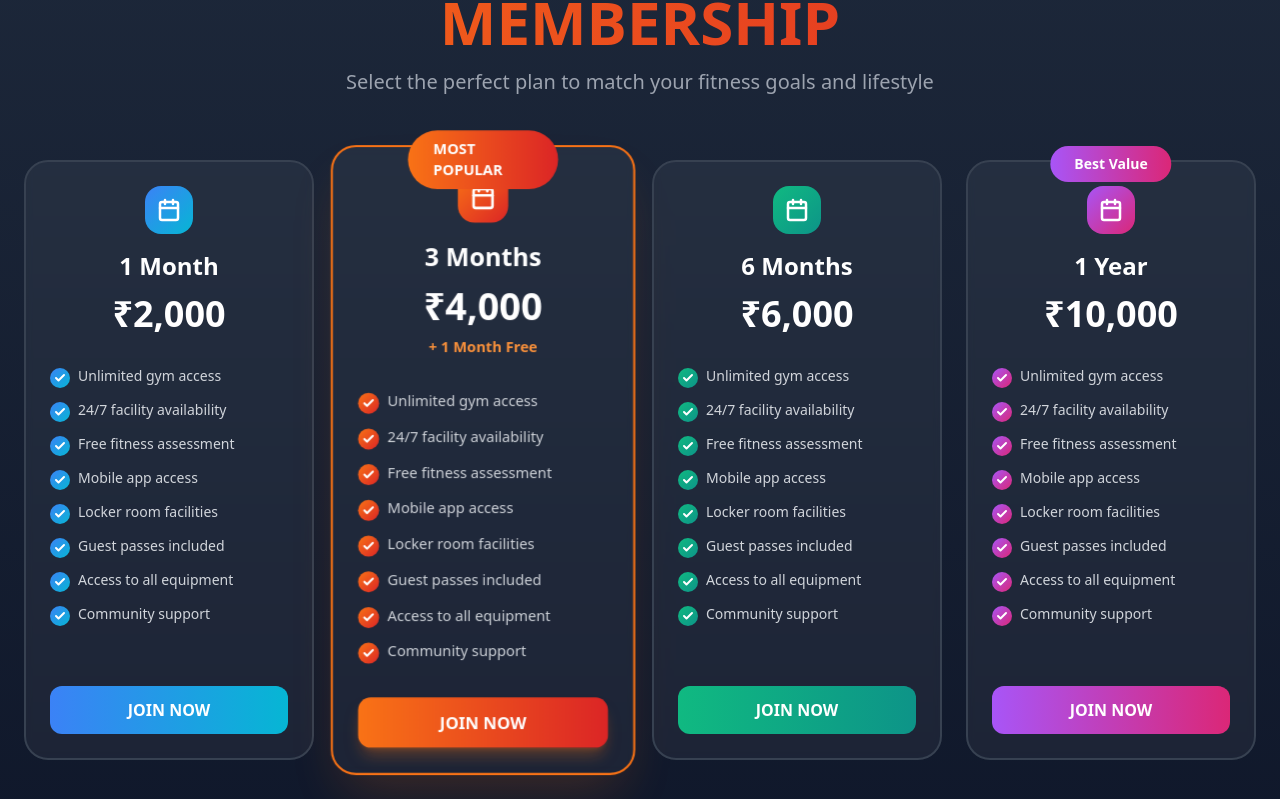
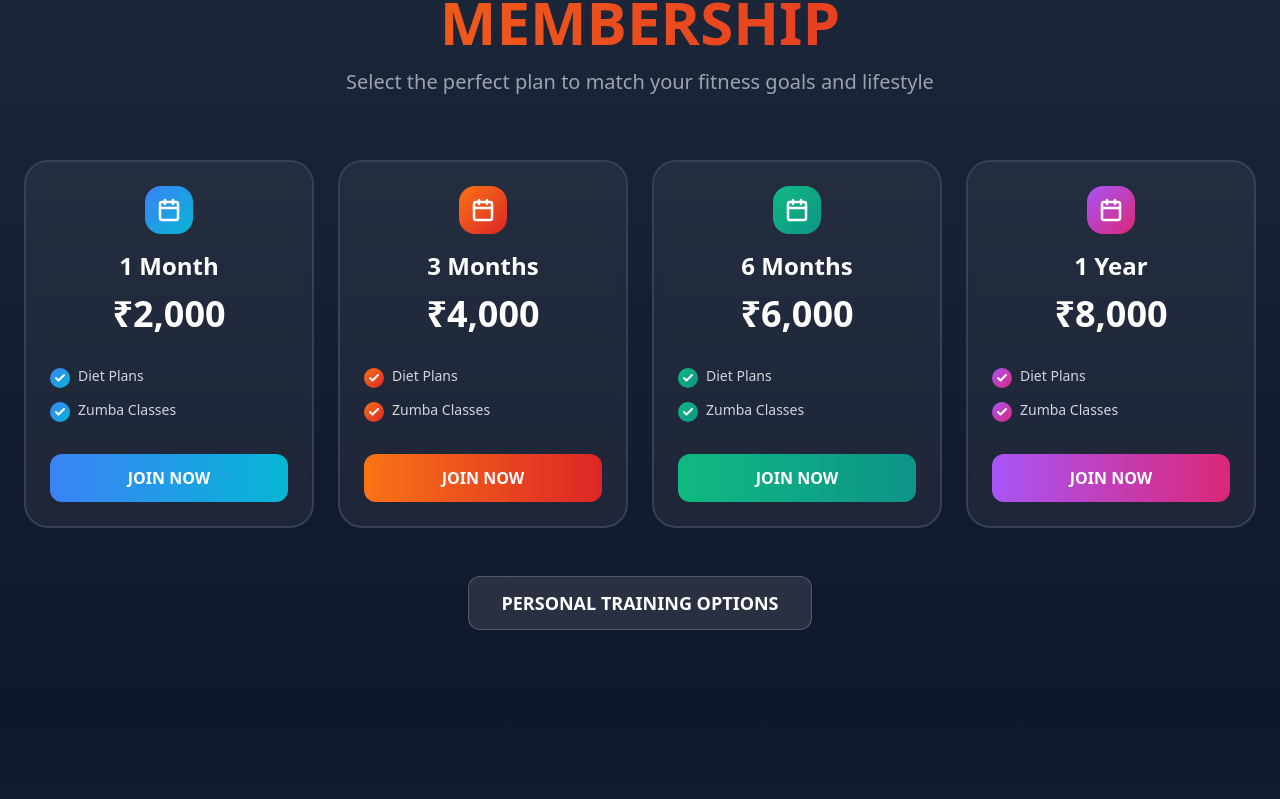
Before and after one commit to morpixdevelopers/Kavifit-gym, a React (Vite) app in the folder UI/: page / in a window 1280 px wide. Shown: the part 1794-2593 px from the top of the page. Built offline with nearby package versions, Linux system fonts and the light colour scheme.

Commit message:
added personal training section

```diff
--- a/UI/src/components/Navbar.tsx
+++ b/UI/src/components/Navbar.tsx
@@ -46,30 +46,7 @@ export default function Navbar({
           >
             HOME
           </button>
-          <button
-            onClick={onWhyChooseUsClick}
-            className="text-xs lg:text-sm font-bold transition-all duration-300 text-gray-300 hover:text-white"
-          >
-            WHY CHOOSE US
-          </button>
-          <button
-            onClick={onPackagesClick}
-            className="text-xs lg:text-sm font-bold transition-all duration-300 text-gray-300 hover:text-white"
-          >
-            PACKAGES
-          </button>
-          <button
-            onClick={onTransformationClick}
-            className="text-xs lg:text-sm font-bold transition-all duration-300 text-gray-300 hover:text-white"
-          >
-            TRANSFORMATION
-          </button>
-          <button
-            onClick={onFacilitiesClick}
-            className="text-xs lg:text-sm font-bold transition-all duration-300 text-gray-300 hover:text-white"
-          >
-            FACILITIES
-          </button>
+
           <button
             onClick={onContactUsClick}
             className="text-xs lg:text-sm font-bold transition-all duration-300 text-gray-300 hover:text-white"
--- a/UI/src/components/PlansSection.tsx
+++ b/UI/src/components/PlansSection.tsx
@@ -1,56 +1,67 @@
+import { useState } from "react";
 import { Check, Calendar } from 'lucide-react';
 
-const plans = [
-  {
-    duration: '1 Month',
-    price: 2000,
-    icon: Calendar,
-    color: 'from-blue-500 to-cyan-500',
-    popular: false,
-    bonus: null,
-  },
-  {
-    duration: '3 Months',
-    price: 4000,
-    icon: Calendar,
-    color: 'from-orange-500 to-red-600',
-    popular: true,
-    bonus: '+ 1 Month Free',
-  },
-  {
-    duration: '6 Months',
-    price: 6000,
-    icon: Calendar,
-    color: 'from-emerald-500 to-teal-600',
-    popular: false,
-    bonus: null,
-  },
-  {
-    duration: '1 Year',
-    price: 10000,
-    icon: Calendar,
-    color: 'from-purple-500 to-pink-600',
-    popular: false,
-    bonus: 'Best Value',
-  },
+type Plan = {
+  duration: string;
+  price: number;
+  icon: any;
+  color?: string;
+  popular?: boolean;
+  bonus?: string | null;
+};
+
+const plans: Plan[] = [
+  { duration: '1 Month', price: 2000, icon: Calendar, color: 'from-blue-500 to-cyan-500', popular: false, bonus: null },
+  { duration: '3 Months', price: 4000, icon: Calendar, color: 'from-orange-500 to-red-600', popular: false, bonus: null },
+  { duration: '6 Months', price: 6000, icon: Calendar, color: 'from-emerald-500 to-teal-600', popular: false, bonus: null },
+  { duration: '1 Year', price: 8000, icon: Calendar, color: 'from-purple-500 to-pink-600', popular: false, bonus: 'Best Value' },
 ];
 
-const features = [
-  'Unlimited gym access',
-  '24/7 facility availability',
-  'Free fitness assessment',
-  'Mobile app access',
-  'Locker room facilities',
-  'Guest passes included',
-  'Access to all equipment',
-  'Community support',
+const morePlans: Plan[] = [
+  { duration: '1 Month', price: 7000, icon: Calendar, color: 'from-yellow-500 to-orange-600' },
+  { duration: '3 Month', price: 18000, icon: Calendar, color: 'from-red-500 to-pink-600' },
 ];
 
+const features = ['Diet Plans', 'Zumba Classes'];
+
 interface PlansSectionProps {
-  onJoinClick: () => void;
+  onJoinClick: (selectedPlan?: Plan) => void; // optional selected plan passed
 }
 
 export default function PlansSection({ onJoinClick }: PlansSectionProps) {
+  const [showModal, setShowModal] = useState(false);
+  const [selectedIndex, setSelectedIndex] = useState<number | null>(null);
+  const [bookingProcessing, setBookingProcessing] = useState(false);
+
+  const handleBookNow = () => {
+    if (selectedIndex === null) return;
+    const selectedPlan = morePlans[selectedIndex];
+
+    setBookingProcessing(true);
+
+    // demo: log booking. Replace with API/Firebase save as needed.
+    const booking = {
+      plan: selectedPlan.duration,
+      price: selectedPlan.price,
+      bookedAt: new Date().toISOString(),
+    };
+    console.log("Personal Training booked:", booking);
+
+    // call parent handler (if they want the plan info)
+    try {
+      onJoinClick?.(selectedPlan);
+    } catch (err) {
+      console.warn("onJoinClick threw:", err);
+    }
+
+    // simple UX: show tiny processing state then close
+    setTimeout(() => {
+      setBookingProcessing(false);
+      setSelectedIndex(null);
+      setShowModal(false);
+    }, 700);
+  };
+
   return (
     <section id="packages" className="py-20 px-6 bg-gradient-to-b from-slate-800 to-slate-900">
       <div className="max-w-7xl mx-auto">
@@ -66,47 +77,29 @@ export default function PlansSection({ onJoinClick }: PlansSectionProps) {
           </p>
         </div>
 
+        {/* Main grid */}
         <div className="grid md:grid-cols-2 lg:grid-cols-4 gap-6 mb-12">
           {plans.map((plan) => {
             const Icon = plan.icon;
             return (
-              <div
-                key={plan.duration}
-                className={`relative bg-white/5 backdrop-blur-sm rounded-3xl p-6 border-2 transition-all duration-300 hover:scale-105 flex flex-col ${
-                  plan.popular
-                    ? 'border-orange-500 shadow-2xl shadow-orange-500/20 md:scale-105'
-                    : 'border-gray-700 hover:border-gray-600'
-                }`}
-              >
-                {plan.popular && (
-                  <div className="absolute -top-4 left-1/2 -translate-x-1/2 px-6 py-2 bg-gradient-to-r from-orange-500 to-red-600 text-white text-sm font-bold rounded-full">
-                    MOST POPULAR
-                  </div>
-                )}
-
-                {plan.bonus && !plan.popular && (
-                  <div className="absolute -top-4 left-1/2 -translate-x-1/2 px-6 py-2 bg-gradient-to-r from-purple-500 to-pink-600 text-white text-sm font-bold rounded-full">
-                    {plan.bonus}
-                  </div>
-                )}
-
+              <div key={plan.duration} className="flex justify-center">
+                <div className={`w-full max-w-xs relative bg-white/5 backdrop-blur-sm rounded-3xl p-6 border-2 transition-all duration-300 hover:scale-105 flex flex-col ${
+                    plan.popular ? 'border-orange-500 shadow-2xl shadow-orange-500/20' : 'border-gray-700 hover:border-gray-600'
+                  }`}>
                   <div className="text-center mb-8">
-                  <div className={`inline-flex p-3 rounded-2xl bg-gradient-to-br ${plan.color} mb-4`}>
+                    <div className={`inline-flex p-3 rounded-2xl bg-gradient-to-br ${plan.color ?? 'from-slate-500 to-slate-600'} mb-4`}>
                       <Icon className="w-6 h-6 text-white" strokeWidth={2.5} />
                     </div>
                     <h3 className="text-2xl font-black text-white mb-3">{plan.duration}</h3>
                     <div className="flex items-end justify-center gap-1">
                       <span className="text-4xl font-black text-white">₹{plan.price.toLocaleString()}</span>
                     </div>
-                  {plan.bonus && plan.popular && (
-                    <p className="text-orange-400 text-sm font-bold mt-2">{plan.bonus}</p>
-                  )}
                   </div>
 
                   <ul className="space-y-3 mb-8 flex-grow">
                     {features.map((feature, idx) => (
                       <li key={idx} className="flex items-start gap-2">
-                      <div className={`flex-shrink-0 w-5 h-5 rounded-full bg-gradient-to-br ${plan.color} flex items-center justify-center mt-0.5`}>
+                        <div className={`flex-shrink-0 w-5 h-5 rounded-full bg-gradient-to-br ${plan.color ?? 'from-slate-500 to-slate-600'} flex items-center justify-center mt-0.5`}>
                           <Check className="w-3 h-3 text-white" strokeWidth={4} />
                         </div>
                         <span className="text-gray-300 text-sm leading-snug">{feature}</span>
@@ -115,17 +108,119 @@ export default function PlansSection({ onJoinClick }: PlansSectionProps) {
                   </ul>
 
                   <button
-                  onClick={onJoinClick}
-                  className={`w-full py-3 bg-gradient-to-r ${plan.color} text-white font-bold rounded-xl hover:shadow-2xl transition-all duration-300 hover:scale-105 active:scale-95 ${
-                    plan.popular ? 'shadow-lg shadow-orange-500/30' : ''
-                  }`}
+                    onClick={() => {
+                      try { onJoinClick?.(plan); } catch {}
+                    }}
+                    className={`w-full py-3 bg-gradient-to-r ${plan.color ?? 'from-slate-500 to-slate-600'} text-white font-bold rounded-xl hover:shadow-2xl transition-all duration-300 hover:scale-105 active:scale-95`}
                   >
                     JOIN NOW
                   </button>
                 </div>
+              </div>
             );
           })}
         </div>
+
+        {/* See More Options Button */}
+        <div className="text-center">
+          <button
+            onClick={() => setShowModal(true)}
+            className="px-8 py-3 bg-white/10 border border-white/20 rounded-xl hover:bg-white/20 transition-all text-white text-lg font-semibold"
+          >
+            PERSONAL TRAINING OPTIONS
+          </button>
+        </div>
+
+        {/* Modal */}
+        {showModal && (
+          <div className="fixed inset-0 bg-black/70 backdrop-blur-sm flex items-center justify-center p-6 z-50">
+            <div className="bg-slate-900 rounded-3xl p-8 max-w-2xl w-full relative border border-white/10">
+              {/* Close */}
+              <button
+                onClick={() => {
+                  setShowModal(false);
+                  setSelectedIndex(null);
+                }}
+                className="absolute top-4 right-4 text-gray-400 hover:text-white"
+              >
+                ✕
+              </button>
+
+              <h3 className="text-3xl font-bold text-white mb-6 text-center">Personal Training Options</h3>
+
+              {/* Plans list as selectable cards */}
+              <div className="grid grid-cols-1 sm:grid-cols-2 gap-4">
+                {morePlans.map((plan, idx) => {
+                  const Icon = plan.icon;
+                  const selected = selectedIndex === idx;
+                  return (
+                    <button
+                      key={idx}
+                      onClick={() => setSelectedIndex(idx)}
+                      className={`w-full text-left p-4 rounded-2xl border transition-all flex items-center justify-between focus:outline-none
+                        ${selected ? 'border-orange-400 shadow-lg bg-gradient-to-r from-orange-500/10 to-transparent' : 'border-white/10 bg-white/5 hover:bg-white/10'}
+                      `}
+                    >
+                      <div className="flex items-center gap-3">
+                        <div className="p-3 bg-white/10 rounded-xl">
+                          <Icon className="w-6 h-6 text-orange-400" />
+                        </div>
+                        <div>
+                          <div className="text-white font-semibold">{plan.duration}</div>
+                          <div className="text-sm text-gray-400">Personal coaching sessions</div>
+                        </div>
+                      </div>
+
+                      <div className="flex items-center gap-3">
+                        <div className="text-white font-bold text-lg">₹{plan.price.toLocaleString()}</div>
+                        {selected && (
+                          <div className="text-sm text-orange-400 font-bold">Selected</div>
+                        )}
+                      </div>
+                    </button>
+                  );
+                })}
+              </div>
+
+              {/* Book Now button */}
+              <div className="mt-6 flex flex-col sm:flex-row gap-3 items-center justify-between">
+                <div className="text-sm text-gray-300">
+                  {selectedIndex === null ? "Choose a plan to enable booking." : `Selected: ${morePlans[selectedIndex].duration} — ₹${morePlans[selectedIndex].price.toLocaleString()}`}
+                </div>
+
+                <div className="flex gap-3">
+                  <button
+                    onClick={() => {
+                      setSelectedIndex(null);
+                    }}
+                    className="px-4 py-2 bg-white/5 border border-white/10 text-white rounded-xl hover:bg-white/10 transition"
+                  >
+                    Clear
+                  </button>
+
+                  <button
+                    onClick={handleBookNow}
+                    disabled={selectedIndex === null || bookingProcessing}
+                    className={`px-6 py-2 rounded-xl font-semibold text-white transition
+                      ${selectedIndex === null ? 'bg-gray-600/40 cursor-not-allowed' : 'bg-gradient-to-r from-orange-500 to-red-600 hover:scale-105'}
+                      ${bookingProcessing ? 'opacity-80' : ''}
+                    `}
+                  >
+                    {bookingProcessing ? 'Booking...' : 'BOOK NOW'}
+                  </button>
+                </div>
+              </div>
+
+              {/* Close modal CTA */}
+              <button
+                onClick={() => { setShowModal(false); setSelectedIndex(null); }}
+                className="w-full mt-6 py-3 bg-gradient-to-r from-slate-700 to-slate-800 text-gray-300 font-semibold rounded-xl"
+              >
+                Cancel
+              </button>
+            </div>
+          </div>
+        )}
       </div>
     </section>
   );
```
Lines whose indentation alone changed are shown as unchanged.
